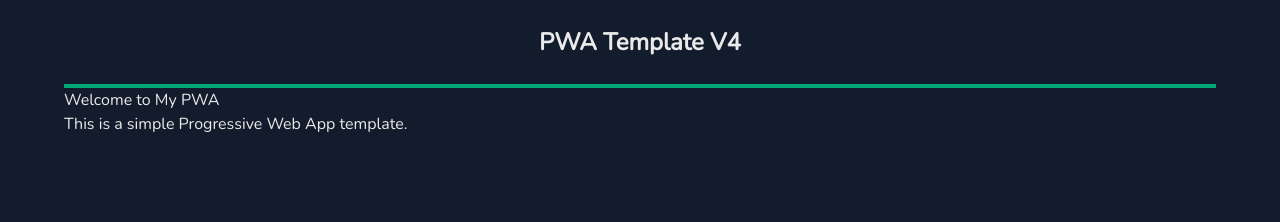
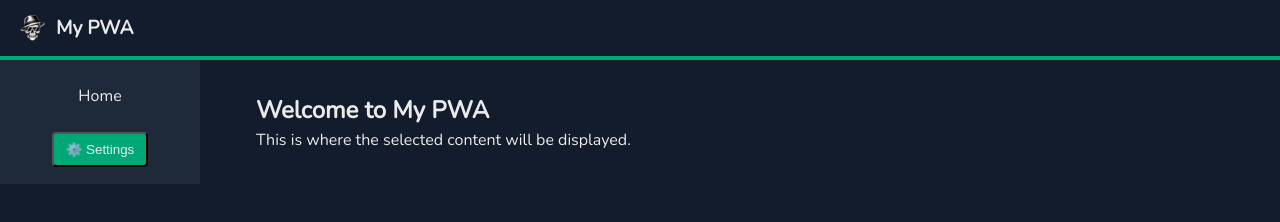
Before and after one commit to smrandall13/PWA_Template, a plain HTML site: page index.html in a window 1280 px wide. Drawn offline with Linux system fonts and the light colour scheme.

Commit message:
Update 1

```diff
--- a/core.css
+++ b/core.css
@@ -1,73 +1,126 @@
-/* Core CSS - Reset and Base Styles */
-
-/* Default Link Styles */
-a {
-	color: var(--color-accent);
-	text-decoration: none;
-	transition: color 0.3s ease-in-out;
+/* Header */
+header {
+	display: flex;
+	align-items: center;
+	justify-content: space-between;
+	background: var(--primary-back);
+	color: var(--primary-text);
+	padding: 12px 16px;
+	border-bottom: 4px solid var(--color-accent);
 }
 
-a:hover {
-	color: var(--color-highlight);
+.app-info {
+	display: flex;
+	align-items: center;
+	gap: 8px;
 }
 
-/* Default Button Styles */
-button {
-	background: var(--button-back);
-	color: var(--color-text);
-	border: none;
-	padding: var(--button-padding);
-	font-size: var(--button-font-size);
-	border-radius: var(--border-radius);
-	cursor: pointer;
-	transition: background 0.3s ease-in-out;
+.app-icon {
+	width: 32px;
+	height: 32px;
 }
 
-button:hover {
-	background: var(--button-hover-back);
+.app-name {
+	font-size: 1.2rem;
+	font-weight: bold;
 }
 
-/* Utility Classes */
-.container {
-	width: var(--container-width);
-	max-width: var(--container-max);
-	margin: 0 auto;
-}
-
-.text-center {
+.top-nav {
+	flex-grow: 1;
 	text-align: center;
 }
 
-/* Header Styles */
-header {
-	background-color: var(--primary-back);
-	color: var(--primary-text);
-	padding: 16px;
-	text-align: center;
-	border-bottom: 4px solid var(--color-accent);
+.install-button {
+	background: var(--button-back);
+	color: var(--color-text);
+	padding: 8px 12px;
+	border-radius: var(--border-radius);
 }
 
-header h1 {
-	margin: 0;
-	padding: 8px 0;
-	font-size: 24px;
+/* Layout */
+.app-container {
+	display: flex;
+	flex-direction: row;
+	max-width: 100%;
 }
 
-header nav {
-	display: flex;
-	justify-content: center;
-	gap: 12px;
-	padding-top: 8px;
+/* Menu */
+.menu {
+	background: var(--secondary-back);
+	color: var(--primary-text);
+	width: 200px;
+	min-width: 200px;
+	transition: transform 0.3s ease-in-out;
+	overflow: hidden;
 }
 
-header nav a {
-	color: var(--color-text);
-	padding: 4px 8px;
-	border-radius: 4px;
-	transition: background 0.3s ease-in-out;
+.menu-toggle {
+	display: none;
+	background: none;
+	color: var(--primary-text);
+	font-size: 24px;
+	padding: 8px;
 }
 
-header nav a:hover {
-	background-color: var(--color-accent);
-	color: var(--primary-back);
+.menu-content {
+	display: flex;
+	flex-direction: column;
+	align-items: center;
+	padding: 16px;
 }
+
+#savedVersions {
+	list-style: none;
+	padding: 0;
+}
+
+#savedVersions li {
+	padding: 8px;
+	cursor: pointer;
+	transition: background 0.3s ease;
+}
+
+#savedVersions li:hover {
+	background: var(--color-accent);
+}
+
+/* Settings Button */
+#settingsBtn {
+	margin-top: 16px;
+	background: var(--button-back);
+	color: var(--color-text);
+	border-radius: 4px;
+	padding: 8px 12px;
+}
+
+/* Content */
+.content {
+	flex-grow: 1;
+	max-width: 1000px;
+	margin: 16px auto;
+	padding: 16px;
+}
+
+/* Responsive Behavior */
+@media (max-width: 1199px) {
+	.menu {
+		position: absolute;
+		left: -200px;
+		height: 100%;
+		transform: translateX(0);
+	}
+
+	.menu-toggle {
+		display: block;
+	}
+
+	.menu.open {
+		transform: translateX(200px);
+	}
+}
+
+@media (min-width: 1200px) {
+	.menu {
+		transform: translateX(0);
+	}
+}
--- a/core.js
+++ b/core.js
@@ -8,13 +8,7 @@ var CORE = {
 const PWA = {
 	registerServiceWorker: function () {
 		if ('serviceWorker' in navigator) {
-			navigator.serviceWorker.register('/service-worker.js').then((registration) => {
-				navigator.serviceWorker.addEventListener('controllerchange', () => {
-					if (confirm('A new version is available. Reload now?')) {
-						window.location.reload();
-					}
-				});
-			});
+			navigator.serviceWorker.register('/service-worker.js');
 		}
 	},
 
@@ -39,9 +33,19 @@ const PWA = {
 		});
 	},
 
+	handleMenuToggle: function () {
+		const menu = document.querySelector('.menu');
+		const toggleButton = document.getElementById('menuToggle');
+
+		toggleButton.addEventListener('click', () => {
+			menu.classList.toggle('open');
+		});
+	},
+
 	init: function () {
 		this.registerServiceWorker();
 		this.handleInstallPrompt();
+		this.handleMenuToggle();
 	},
 };
 
--- a/index.html
+++ b/index.html
@@ -7,21 +7,39 @@
 		<link rel="manifest" href="manifest.json" />
 		<link rel="stylesheet" href="root.css" />
 		<link rel="stylesheet" href="core.css" />
-		<link rel="shortcut icon" href="icons/favicon.png" type="image/png" />
 		<title>PWA Template</title>
+		<script src="support.js"></script>
 	</head>
 	<body>
-		<div class="container">
-			<header class="text-center">
-				<h1>PWA Template V4<button id="installBtn" hidden>Install App</button></h1>
-			</header>
-			<main>
-				<p>Welcome to My PWA</p>
-				<p>This is a simple Progressive Web App template.</p>
-			</main>
-		</div>
+		<header>
+			<div class="app-info">
+				<img src="icons/app-icon.png" alt="App Icon" class="app-icon" />
+				<span class="app-name">My PWA</span>
+			</div>
+			<nav class="top-nav">
+				<!-- Optional Nav Items -->
+			</nav>
+			<button id="installBtn" class="install-button" hidden>Install App</button>
+		</header>
 
-		<script src="support.js"></script>
+		<main class="app-container">
+			<aside class="menu">
+				<button id="menuToggle" class="menu-toggle">&#9776;</button>
+				<div class="menu-content">
+					<ul id="savedVersions">
+						<li>Home</li>
+						<!-- Dynamically added saved content -->
+					</ul>
+					<button id="settingsBtn">⚙️ Settings</button>
+				</div>
+			</aside>
+
+			<section class="content">
+				<h1>Welcome to My PWA</h1>
+				<p>This is where the selected content will be displayed.</p>
+			</section>
+		</main>
+
 		<script src="core.js"></script>
 	</body>
 </html>
```
Also changed, not shown: icons/app-icon.png (added).
